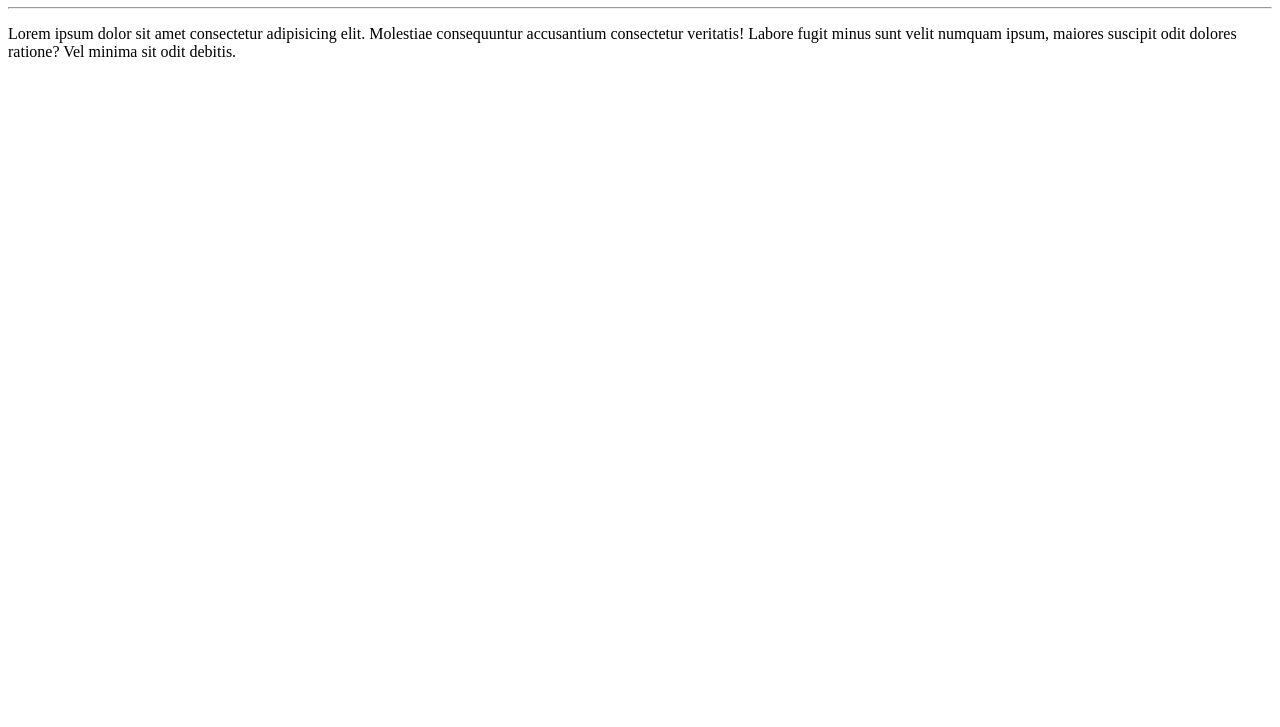
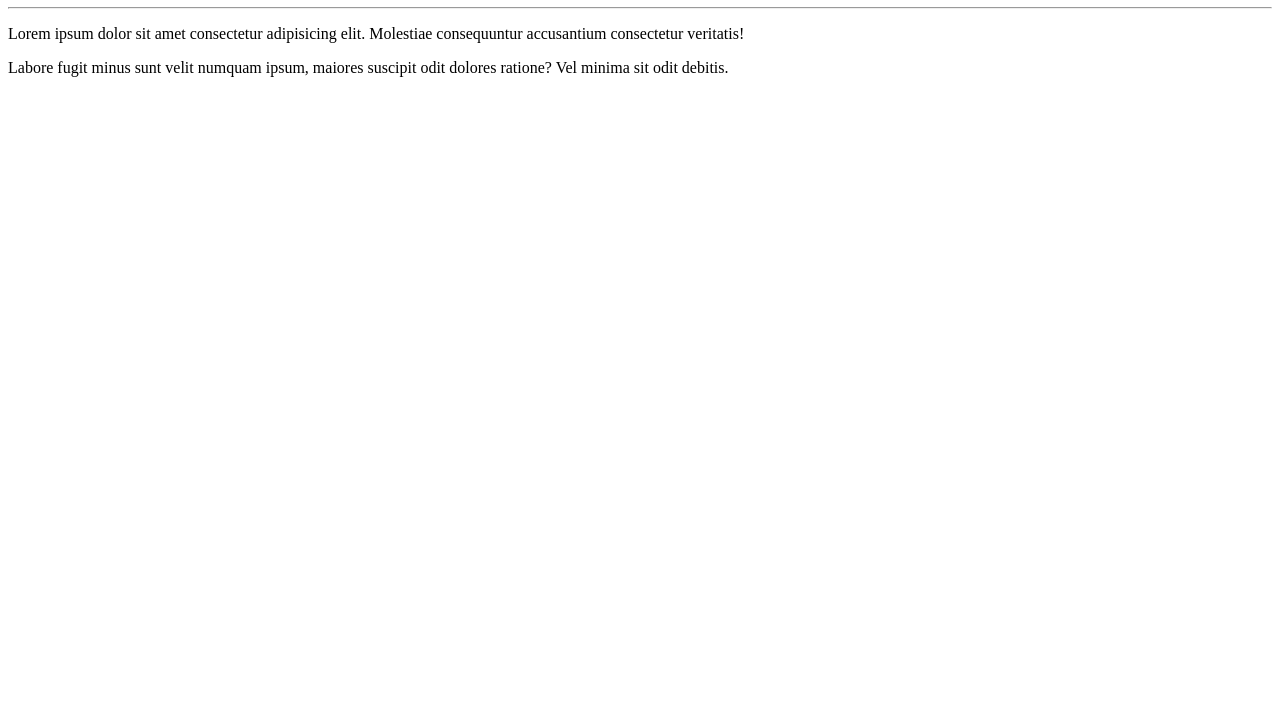
Before and after one commit to quintoeric6/ola-mundo-, a plain HTML site: page site-exeemplo/index.html in a window 1280 px wide. Shown: the part 73-800 px from the top of the page. Drawn offline with Linux system fonts and the light colour scheme.

Commit message:
Update index.html

```diff
--- a/site-exeemplo/index.html
+++ b/site-exeemplo/index.html
@@ -9,7 +9,9 @@
   <h1>olá mundo</h1>
   <hr>
   <p>Lorem ipsum dolor sit amet consectetur adipisicing elit.
-     Molestiae consequuntur accusantium consectetur veritatis! Labore fugit minus sunt velit numquam ipsum,
+     Molestiae consequuntur accusantium consectetur veritatis!</p>
+    <p>Labore fugit minus sunt velit numquam ipsum,
      maiores suscipit odit dolores ratione? Vel minima sit odit debitis.</p>
+
 </body>
 </html>
```
